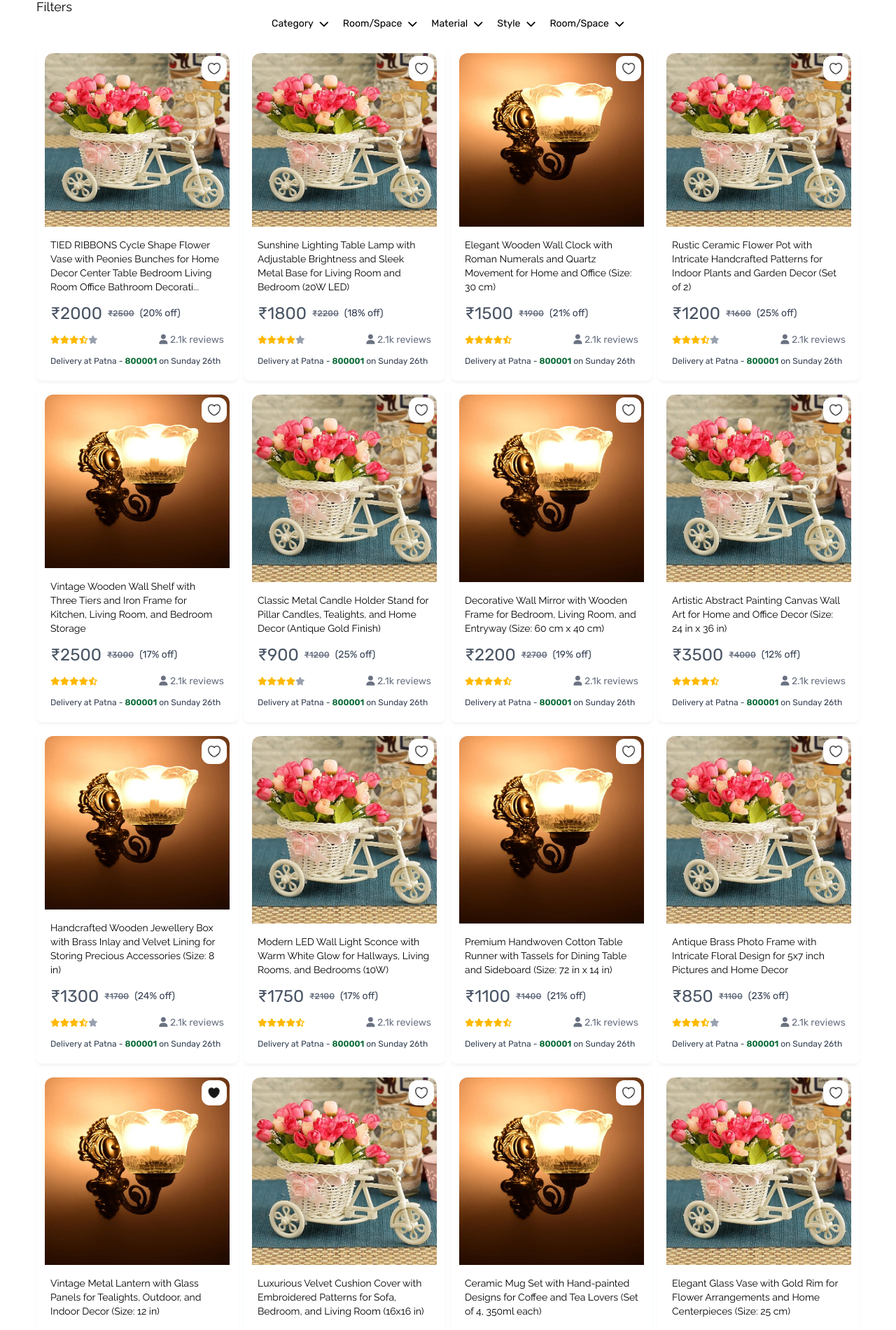
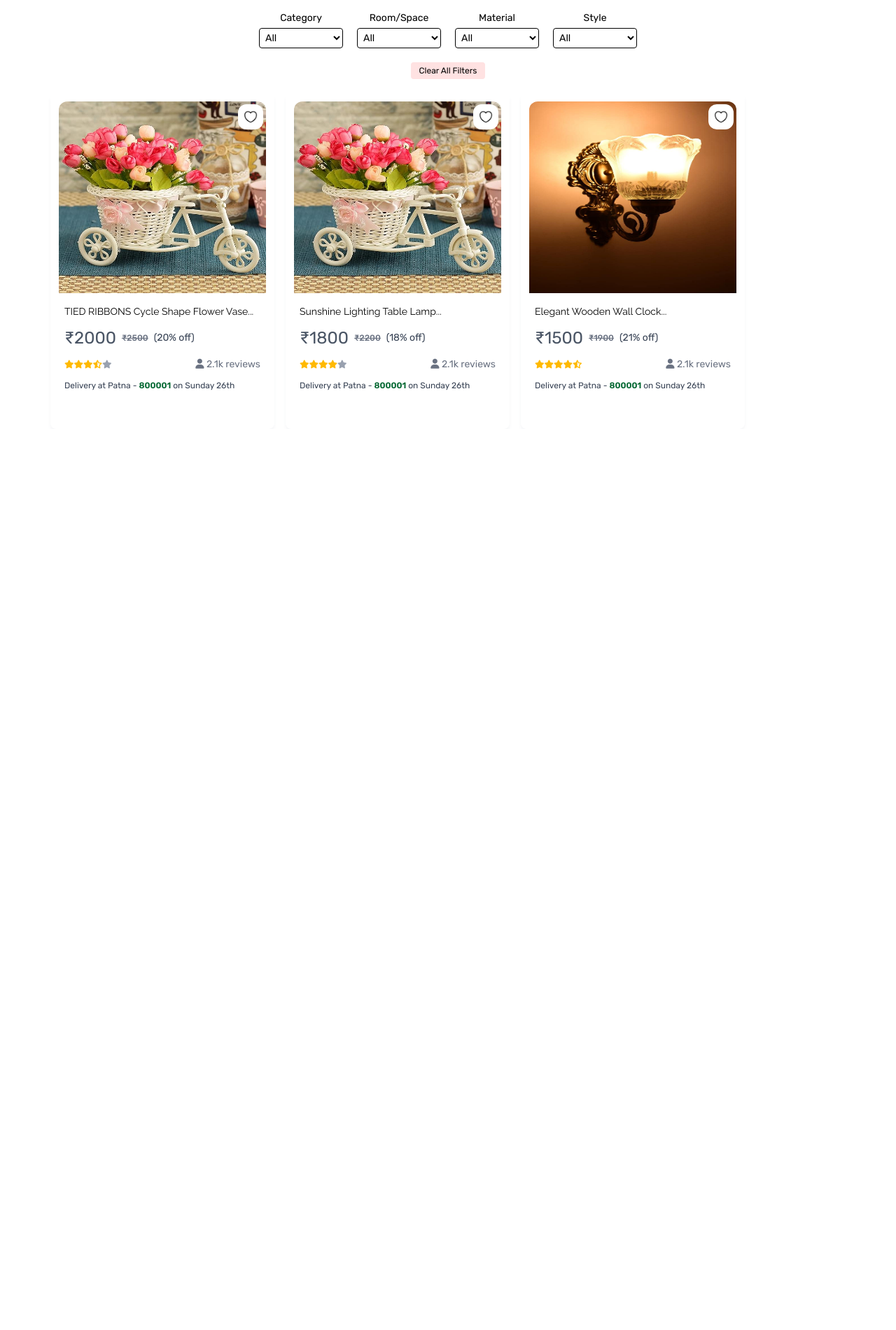
Before and after one commit to adi-mws/Trendora, a React (Vite) app in the folder client/: page /products in a window 1280 px wide. Shown: the part 188-2089 px from the top of the page at 70% size. After the commit the page ends 801 px from the top, so only its background shows below. Built offline with nearby package versions, Linux system fonts and the light colour scheme.

Commit message:
New things are applied

```diff
--- a/client/src/components/home/HeroSection.jsx
+++ b/client/src/components/home/HeroSection.jsx
@@ -1,15 +1,17 @@
 import React from 'react'
 import PrimaryButton from '../buttons/PrimaryButton'
+import { useNavigate } from 'react-router-dom'
 
 export default function HeroSection() {
+  const navigate = useNavigate();
   return (
     <div className='HeroSection flex flex-col items-center lg:grid lg:grid-cols-2'>
         <div className="left lg:order-0 order-2 flex flex-col items-center lg:items-start gap-7 ps-0 pe-0 sm:ps-10 sm:pe-10 md:ps-20 lg:ps-0 lg:pe-0 md:pe-20 md:pt-20 pt-10">
             <p className="main-hero-title text-4xl sm:text-5xl lg:text-6xl text-center lg:text-start font-bold font-primary">Elevate Your Space with  Trendy Finds</p>
             <p className="main-hero-description text-md font-secondary">Shop our curated collection of modern decor and elevate your space with trendy finds. Discover pieces that reflect your unique style today</p>
             <div className="cta flex md:flex-row flex-col gap-5">
-                <button className='py-3 rounded-md font-medium px-10 bg-orange-500 w-[90vw] md:w-[auto] text-white '>Explore Collections</button>
-                <button className='py-3 rounded-md font-medium px-10 w-[90vw] md:w-[auto] text-gray-800 border-1 border-gray-800'>Shop Now</button>
+                <button className='py-3 rounded-md font-medium px-10 bg-orange-500 w-[90vw] md:w-[auto] text-white ' onClick={() => navigate('/collections')}>Explore Collections</button>
+                <button className='py-3 rounded-md font-medium px-10 w-[90vw] md:w-[auto] text-gray-800 border-1 border-gray-800' onClick={() => navigate('/products')}>Shop Now</button>
             </div>
         </div>
         <div className="right flex items-center w-full justify-center ">
--- a/client/src/components/primary/CustomerDashSidebar.jsx
+++ b/client/src/components/primary/CustomerDashSidebar.jsx
@@ -12,7 +12,7 @@ export default function CustomerDashSidebar() {
   }
 
   return (
-    <div className='CustomerDashSidebar scrollbar-none hidden md:flex flex-col overflow-y-scroll shadow-xs shadow-gray-300 w-full h-full'>
+    <div className='CustomerDashSidebar scrollbar-none hidden md:flex flex-col overflow-y-scroll shadow-xs shadow-gray-300 w-full h-[100dvh]'>
       <ul className='head h-50'>
         <img src="/imgs/logo.png" alt="logo" className='text-xs w-40' />
       </ul>
--- a/client/src/components/primary/Header.jsx
+++ b/client/src/components/primary/Header.jsx
@@ -1,14 +1,15 @@
 import React from 'react'
 import { useDispatch, useSelector } from 'react-redux'
-import { Link } from 'react-router-dom'
+import { Link, useNavigate } from 'react-router-dom'
 import { openSidebar } from '../../redux/sidebarSlice';
 export default function Header() {
     const dispatch = useDispatch();
     const isOpen = useSelector((state) => state.sidebar.isOpen);
+    const navigate = useNavigate();
     return (
         <header className='Header flex justify-between items-center h-16 w-full font-secondary text-sm'>
             <button className='hamburger ms-5 sm:hidden' onClick={() => dispatch(openSidebar())}><i className="fas fa-bars text-xl"></i></button>
-            <div className="LogoSection"><img src="/imgs/logo.png" className='w-40 max-w-none text-xs' alt="logo"/></div>
+            <div className="LogoSection"><img src="/imgs/logo.png" onClick={() => navigate('/')} className='w-40 max-w-none text-xs' alt="logo"/></div>
             <div className="NavItemsSection flex gap-2 justify-around items-center sm:w-200">
                 <div className="nav-links hidden items-center gap-10 text-sm md:flex">
                     <Link to="" className='lg:flex hidden hover:underline'>Our Policies</Link>
--- a/client/src/components/primary/Navbar.jsx
+++ b/client/src/components/primary/Navbar.jsx
@@ -83,14 +83,14 @@ export default function Navbar() {
 
     return (
         <>
-            <div className='hidden lg:flex justify-center flex-col items-center relative '>
+            <div className='hidden lg:flex bg-orange-100  justify-center flex-col items-center relative '>
                 <div className='flex w-full justify-center align-center gap-12 text-sm py-2'>
                     {Object.keys(navItems).map((item, index) => {
-                        return <p key={index} onMouseOver={() => { setShowNavDropdown(true); setSelectedNav(item) }} className={`hover:text-orange-600 ${selectedNav=== item && showNavDropdown ? 'text-orange-600' : 'text-gray-700'} cursor-pointer flex gap-2 text-xs items-center font-semibold`}>{item}</p>
+                        return <p key={index} onMouseOver={() => { setShowNavDropdown(true); setSelectedNav(item) }} className={`hover:text-orange-600 ${selectedNav=== item && showNavDropdown ? 'text-orange-600' : 'text-black'} cursor-pointer flex gap-2 text-sm py-2 items-center`}>{item}</p>
                     })}
 
                 </div>
-                <ul className={`dropdown w-full shadow-s z-400 shadow-gray-100 max-h-40 absolute top-8 py-6 px-8 text-2xs text-gray-600 bg-white ${showNavDropdown ? 'flex' : 'hidden'} flex-col flex-wrap align-middle gap-2`} onMouseOver={() => setShowNavDropdown(true)} onMouseOut={() => setShowNavDropdown(false)}>
+                <ul className={`dropdown w-full shadow-s z-400 shadow-gray-100 max-h-40 absolute top-12 py-6 px-8 text-xs text-gray-600 bg-white ${showNavDropdown ? 'flex' : 'hidden'} flex-col flex-wrap align-middle gap-2`} onMouseOver={() => setShowNavDropdown(true)} onMouseOut={() => setShowNavDropdown(false)}>
                     {navItems[selectedNav]?.map((item, index) => {
 
                         return <li ><Link className='hover:underline' to={item?.link}>{item?.name}</Link></li>
--- a/client/src/pages/ProductsPage.jsx
+++ b/client/src/pages/ProductsPage.jsx
@@ -1,257 +1,136 @@
-import React from 'react'
-import { useState, useEffect } from 'react';
+import React, { useState, useEffect } from 'react';
 import ProductCardVertical from '../components/cards/ProductCardVertical';
-import { Link } from 'react-router-dom';
+
 export default function ProductsPage() {
-
   const product_items = [
     {
-            name: 'TIED RIBBONS Cycle Shape Flower Vase with Peonies Bunches for Home Decor Center Table Bedroom Living Room Office Bathroom Decorative Gift Items (19 cm x 21 cm)',
+      name: 'TIED RIBBONS Cycle Shape Flower Vase...',
       price: 2000,
       mrp: 2500,
       discount: '20%',
       image: '/imgs/cycle-decoration.jpg',
       rating: 3.5,
-            wishlist: false
+      wishlist: false,
+      category: 'Decor',
+      room: 'Living Room',
+      material: 'Metal',
+      style: 'Vintage'
     },
     {
-            name: 'Sunshine Lighting Table Lamp with Adjustable Brightness and Sleek Metal Base for Living Room and Bedroom (20W LED)',
+      name: 'Sunshine Lighting Table Lamp...',
       price: 1800,
       mrp: 2200,
       discount: '18%',
       image: '/imgs/cycle-decoration.jpg',
       rating: 4,
-            wishlist: false
+      wishlist: false,
+      category: 'Lighting',
+      room: 'Bedroom',
+      material: 'Metal',
+      style: 'Modern'
     },
     {
-            name: 'Elegant Wooden Wall Clock with Roman Numerals and Quartz Movement for Home and Office (Size: 30 cm)',
+      name: 'Elegant Wooden Wall Clock...',
       price: 1500,
       mrp: 1900,
       discount: '21%',
       image: '/imgs/lamp.jpg',
       rating: 4.2,
-            wishlist: false
+      wishlist: false,
+      category: 'Wall Decor',
+      room: 'Living Room',
+      material: 'Wood',
+      style: 'Classic'
     },
-        {
-            name: 'Rustic Ceramic Flower Pot with Intricate Handcrafted Patterns for Indoor Plants and Garden Decor (Set of 2)',
-            price: 1200,
-            mrp: 1600,
-            discount: '25%',
-            image: '/imgs/cycle-decoration.jpg',
-            rating: 3.8,
-            wishlist: false
-        },
-        {
-            name: 'Vintage Wooden Wall Shelf with Three Tiers and Iron Frame for Kitchen, Living Room, and Bedroom Storage',
-            price: 2500,
-            mrp: 3000,
-            discount: '17%',
-            image: '/imgs/lamp.jpg',
-            rating: 4.5,
-            wishlist: false
-        },
-        {
-            name: 'Classic Metal Candle Holder Stand for Pillar Candles, Tealights, and Home Decor (Antique Gold Finish)',
-            price: 900,
-            mrp: 1200,
-            discount: '25%',
-            image: '/imgs/cycle-decoration.jpg',
-            rating: 4,
-            wishlist: false
-        },
-        {
-            name: 'Decorative Wall Mirror with Wooden Frame for Bedroom, Living Room, and Entryway (Size: 60 cm x 40 cm)',
-            price: 2200,
-            mrp: 2700,
-            discount: '19%',
-            image: '/imgs/lamp.jpg',
-            rating: 4.3,
-            wishlist: false
-        },
-        {
-            name: 'Artistic Abstract Painting Canvas Wall Art for Home and Office Decor (Size: 24 in x 36 in)',
-            price: 3500,
-            mrp: 4000,
-            discount: '12%',
-            image: '/imgs/cycle-decoration.jpg',
-            rating: 4.1,
-            wishlist: false
-        },
-        {
-            name: 'Handcrafted Wooden Jewellery Box with Brass Inlay and Velvet Lining for Storing Precious Accessories (Size: 8 in)',
-            price: 1300,
-            mrp: 1700,
-            discount: '24%',
-            image: '/imgs/lamp.jpg',
-            rating: 3.9,
-            wishlist: false
-        },
-        {
-            name: 'Modern LED Wall Light Sconce with Warm White Glow for Hallways, Living Rooms, and Bedrooms (10W)',
-            price: 1750,
-            mrp: 2100,
-            discount: '17%',
-            image: '/imgs/cycle-decoration.jpg',
-            rating: 4.4,
-            wishlist: false
-        },
-        {
-            name: 'Premium Handwoven Cotton Table Runner with Tassels for Dining Table and Sideboard (Size: 72 in x 14 in)',
-            price: 1100,
-            mrp: 1400,
-            discount: '21%',
-            image: '/imgs/lamp.jpg',
-            rating: 4.2,
-            wishlist: false
-        },
-        {
-            name: 'Antique Brass Photo Frame with Intricate Floral Design for 5x7 inch Pictures and Home Decor',
-            price: 850,
-            mrp: 1100,
-            discount: '23%',
-            image: '/imgs/cycle-decoration.jpg',
-            rating: 3.7,
-            wishlist: false
-        },
-        {
-            name: 'Vintage Metal Lantern with Glass Panels for Tealights, Outdoor, and Indoor Decor (Size: 12 in)',
-            price: 1600,
-            mrp: 2000,
-            discount: '20%',
-            image: '/imgs/lamp.jpg',
-            rating: 4.1,
-            wishlist: true
-        },
-        {
-            name: 'Luxurious Velvet Cushion Cover with Embroidered Patterns for Sofa, Bedroom, and Living Room (16x16 in)',
-            price: 600,
-            mrp: 800,
-            discount: '25%',
-            image: '/imgs/cycle-decoration.jpg',
-            rating: 3.9,
-            wishlist: false
-        },
-        {
-            name: 'Ceramic Mug Set with Hand-painted Designs for Coffee and Tea Lovers (Set of 4, 350ml each)',
-            price: 950,
-            mrp: 1200,
-            discount: '20%',
-            image: '/imgs/lamp.jpg',
-            rating: 4,
-            wishlist: false
-        },
-        {
-            name: 'Elegant Glass Vase with Gold Rim for Flower Arrangements and Home Centerpieces (Size: 25 cm)',
-            price: 1400,
-            mrp: 1800,
-            discount: '22%',
-            image: '/imgs/cycle-decoration.jpg',
-            rating: 4.3,
-            wishlist: false
-        },
-        {
-            name: 'Traditional Brass Urli Bowl with Intricate Carvings for Floating Flowers and Festive Decor (Size: 10 in)',
-            price: 2000,
-            mrp: 2500,
-            discount: '20%',
-            image: '/imgs/lamp.jpg',
-            rating: 4.2,
-            wishlist: false
-        },
-        {
-            name: 'Stylish Jute Storage Basket with Leather Handles for Laundry, Toys, and Home Organization (Size: 40 cm)',
-            price: 1250,
-            mrp: 1600,
-            discount: '22%',
-            image: '/imgs/cycle-decoration.jpg',
-            rating: 4,
-            wishlist: false
-        },
-        {
-            name: 'Handmade Macrame Wall Hanging Tapestry for Boho Bedroom and Living Room Decor (Size: 35 in)',
-            price: 1750,
-            mrp: 2200,
-            discount: '20%',
-            image: '/imgs/lamp.jpg',
-            rating: 4.5,
-            wishlist: false
-        },
-        {
-            name: 'Classic Wooden Magazine Rack with Carved Design for Living Room, Bedroom, and Office',
-            price: 1900,
-            mrp: 2300,
-            discount: '17%',
-            image: '/imgs/cycle-decoration.jpg',
-            rating: 4.1,
-            wishlist: false
-        }
+    // Add more products with consistent keys
   ];
 
+  const [products, setProducts] = useState([]);
+  const [filteredProducts, setFilteredProducts] = useState([]);
+  const [filters, setFilters] = useState({
+    category: '',
+    room: '',
+    material: '',
+    style: ''
+  });
 
-    const [products, setProducts] = useState([]);
   useEffect(() => {
-        setProducts(product_items)
-    }, [])
+    setProducts(product_items);
+    setFilteredProducts(product_items);
+  }, []);
+
+  useEffect(() => {
+    let updated = [...products];
+    Object.keys(filters).forEach((key) => {
+      if (filters[key]) {
+        updated = updated.filter((p) => p[key] === filters[key]);
+      }
+    });
+    setFilteredProducts(updated);
+  }, [filters, products]);
+
+  const getUniqueValues = (field) => {
+    return [...new Set(products.map((p) => p[field]))];
+  };
+
+  const FilterDropdown = ({ label, field }) => (
+    <div className="category flex flex-col items-center">
+      <p className="flex items-center gap-2 text-sm">{label}</p>
+      <select
+        className="border w-30 p-1 rounded mt-1 text-sm"
+        onChange={(e) =>
+          setFilters((prev) => ({ ...prev, [field]: e.target.value }))
+        }
+        value={filters[field]}
+      >
+        <option value="">All</option>
+        {getUniqueValues(field).map((value, idx) => (
+          <option value={value} key={idx}>{value}</option>
+        ))}
+      </select>
+    </div>
+  );
+
   return (
-        <div className='products-page flex flex-col'>
-            <div className='flex flex-col '>
+    <div className="products-page flex flex-col">
+      <div className="flex flex-col">
         <div className="searchbar mt-5 input-wrapper flex gap-4 items-center px-5 py-3 bg-gray-50">
-                    <input type="search" placeholder='Search for products' className='text-md outline-none w-full' />
-                    <img src="/icons/search-normal.png" alt="search-icon" className='text-xs' />
+          <input
+            type="search"
+            placeholder="Search for products"
+            className="text-md outline-none w-full"
+          />
+          <img src="/icons/search-normal.png" alt="search-icon" className="text-xs" />
         </div>
 
-                <div className="filters flex mt-5 flex-col">
-                    <p className="title text-lg font-primary">Filters</p>
-                    <div className="filters-item flex w-full gap-5 justify-center items-center">
-
-                        <div className="category flex flex-col">
-                            <p className='flex items-center gap-2 text-sm'>Category <i className="fas fa-chevron-down"></i></p>
-                            <ul className='menu-item'>
-                                <li>
-                                    <Link></Link>
-                                </li>
-                            </ul>
-                        </div>
-                         <div className="category flex flex-col">
-                            <p className='flex items-center gap-2 text-sm'>Room/Space <i className="fas fa-chevron-down"></i></p>
-                            <ul className='menu-item'>
-                                <li>
-                                    <Link></Link>
-                                </li>
-                            </ul>
-                        </div>
-                        <div className="category flex flex-col">
-                            <p className='flex items-center gap-2 text-sm'>Material <i className="fas fa-chevron-down"></i></p>
-                            <ul className='menu-item'>
-                                <li>
-                                    <Link></Link>
-                                </li>
-                            </ul>
-                        </div>
-                        <div className="category flex flex-col">
-                            <p className='flex items-center gap-2 text-sm'>Style <i className="fas fa-chevron-down"></i></p>
-                            <ul className='menu-item'>
-                                <li>
-                                    <Link></Link>
-                                </li>
-                            </ul>
-                        </div>
-                        <div className="category flex flex-col">
-                            <p className='flex items-center gap-2 text-sm'>Room/Space <i className="fas fa-chevron-down"></i></p>
-                            <ul className='menu-item'>
-                                <li>
-                                    <Link></Link>
-                                </li>
-                            </ul>
+        <div className="filters flex mt-5 flex-col px-5">
+          <div className="filters-item flex w-full gap-5 justify-center items-center flex-wrap">
+            <FilterDropdown label="Category" field="category" />
+            <FilterDropdown label="Room/Space" field="room" />
+            <FilterDropdown label="Material" field="material" />
+            <FilterDropdown label="Style" field="style" />
           </div>
 
+          <button
+            onClick={() =>
+              setFilters({ category: '', room: '', material: '', style: '' })
+            }
+            className="mt-5 bg-red-100 text-xs px-3 py-1 rounded self-center"
+          >
+            Clear All Filters
+          </button>
         </div>
       </div>
-            </div>
-            <div className='container flex flex-wrap gap-2 mt-5 flex-1/5'>
-                {products.map((product, index) => (<ProductCardVertical product={product} />
-                ))}
+
+      <div className="container flex flex-wrap gap-4 mt-5 px-5">
+        {filteredProducts.length > 0 ? (
+          filteredProducts.map((product, index) => (
+            <ProductCardVertical product={product} key={index} />
+          ))
+        ) : (
+          <p className="text-center w-full py-10 text-gray-500">No products match the selected filters.</p>
+        )}
       </div>
     </div>
-    )
+  );
 }
```
Lines whose indentation alone changed are shown as unchanged.
